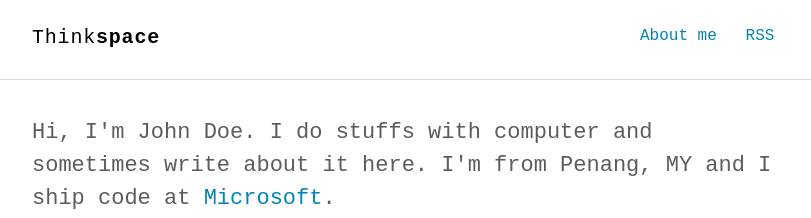
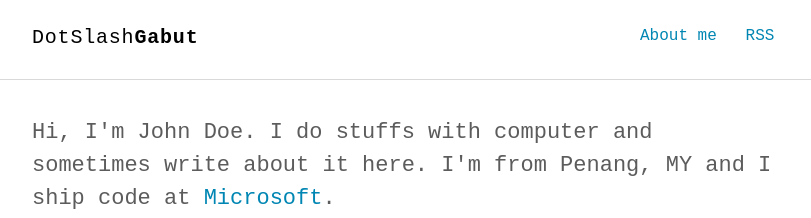
Before and after one commit to dotslashgabut/blog, a Jekyll site: the page built from index.html, in a window 1280 px wide. Shown: the top 218 px of the page, without its empty margins (232-1043 px from the left). Built offline with Jekyll 4.4.1, drawn with Linux system fonts in a browser that asks for light colours; some web fonts are replaced.

Commit message:
Update _config.yml

```diff
--- a/_config.yml
+++ b/_config.yml
@@ -1,6 +1,6 @@
 # Site settings
-title_left    : "Think"
-title_right   : "space" # default: ""
+title_left    : "DotSlash"
+title_right   : "Gabut" # default: ""
 description   : "Minimalist Jekyll theme for technical writing blog."
 keywords      : "Jekyll, theme, free, download, SEO, blog, web, minimalist, thinkspace"
 url           : https://blog.dotslashgabut.com # site url
```
